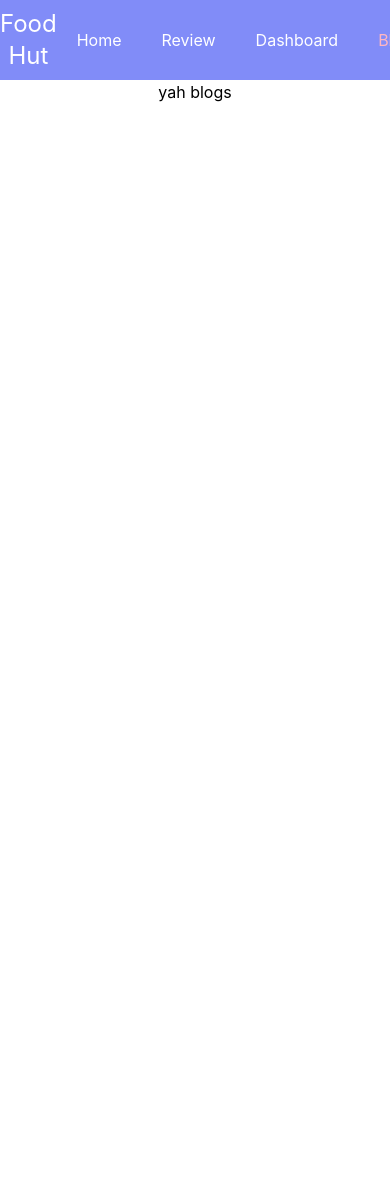
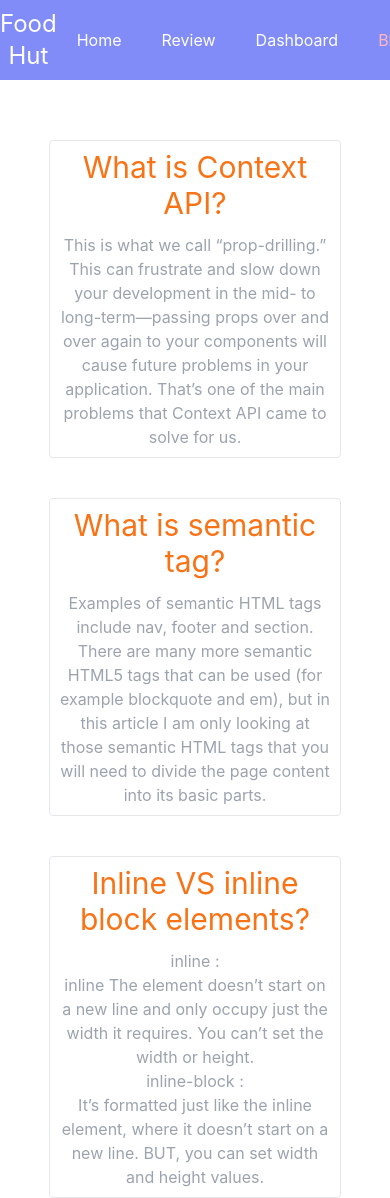
Before and after one commit to Raselshah/product-analitics, a React (Create React App) app: page /blogs in a window 390 px wide. Shown: the top 1198 px of the page. Before the commit the page ends 844 px from the top, so only its background shows below. Built offline with nearby package versions, Linux system fonts and the light colour scheme.

Commit message:
final responsive and question add

```diff
--- a/src/Components/About/About.js
+++ b/src/Components/About/About.js
@@ -2,8 +2,17 @@ import React from "react";
 
 const About = () => {
   return (
-    <div>
-      <h2>About me</h2>
+    <div className="h-[80vh] w-3/4 m-auto flex justify-center items-center">
+      <div className="border border-emerald-300">
+        <h2 className="text-2xl text-green-400 p-4">
+          Hello there! <br />
+          My name is Rasel and i develop a website
+        </h2>
+        <p className="mt-10 text-lg p-4 text-gray-400">
+          “Any fool can write code that a computer can understand. Good
+          programmers write code that humans can understand.” – Martin Fowler
+        </p>
+      </div>
     </div>
   );
 };
--- a/src/Components/Blogs/Blogs.js
+++ b/src/Components/Blogs/Blogs.js
@@ -1,11 +1,44 @@
-import React from 'react';
+import React from "react";
 
 const Blogs = () => {
-    return (
-        <div>
-            <h2>yah blogs</h2>
-        </div>
-    );
+  return (
+    <div className="grid grid-cols-1 md:grid-cols-2 lg:grid-cols-3 w-3/4 m-auto mt-10 gap-5">
+      <div className="mt-5 text-gray-400 border rounded p-2">
+        <h2 className="text-orange-500 text-3xl mb-3">What is Context API?</h2>
+        <p>
+          This is what we call “prop-drilling.” This can frustrate and slow down
+          your development in the mid- to long-term—passing props over and over
+          again to your components will cause future problems in your
+          application. That’s one of the main problems that Context API came to
+          solve for us.
+        </p>
+      </div>
+      <div className="mt-5 text-gray-400 border rounded p-2">
+        <h2 className="text-orange-500 text-3xl mb-3">What is semantic tag?</h2>
+        <p>
+          Examples of semantic HTML tags include nav, footer and section. There
+          are many more semantic HTML5 tags that can be used (for example
+          blockquote and em), but in this article I am only looking at those
+          semantic HTML tags that you will need to divide the page content into
+          its basic parts.
+        </p>
+      </div>
+      <div className="mt-5 text-gray-400 border rounded p-2">
+        <h2 className="text-orange-500 text-3xl mb-3">
+          Inline VS inline block elements?
+        </h2>
+        <p>
+          inline : <br />
+          inline The element doesn’t start on a new line and only occupy just
+          the width it requires. You can’t set the width or height.
+          <br />
+          inline-block : <br />
+          It’s formatted just like the inline element, where it doesn’t start on
+          a new line. BUT, you can set width and height values.
+        </p>
+      </div>
+    </div>
+  );
 };
 
 export default Blogs;
--- a/src/Components/CardFood/CardFood.js
+++ b/src/Components/CardFood/CardFood.js
@@ -4,7 +4,7 @@ const CardFood = ({ product }) => {
   const { name, picture, rating, comment } = product;
   return (
     <>
-      <div className="border rounded p-2">
+      <div className="border rounded p-2 text-left">
         <p className="flex justify-start items-center">
           Rating : <small>{rating} </small> star
         </p>
--- a/src/Components/Dashboard/Dashboard.js
+++ b/src/Components/Dashboard/Dashboard.js
@@ -23,42 +23,42 @@ const Dashboard = () => {
     {
       month: "Mar",
       investment: 100000,
-      sell: 241,
+      sell: 2441,
       revenue: 10401,
     },
     {
       month: "Apr",
       investment: 200000,
-      sell: 423,
+      sell: 4423,
       revenue: 24500,
     },
     {
       month: "May",
       investment: 500000,
-      sell: 726,
+      sell: 7246,
       revenue: 67010,
     },
     {
       month: "Jun",
       investment: 500000,
-      sell: 529,
+      sell: 5219,
       revenue: 40405,
     },
     {
       month: "Jul",
       investment: 600000,
-      sell: 601,
+      sell: 6011,
       revenue: 50900,
     },
     {
       month: "Aug",
       investment: 700000,
-      sell: 670,
+      sell: 6170,
       revenue: 61000,
     },
   ];
   return (
-    <div className="grid grid-cols-1 md:grid-cols-2 mt-10 m-auto">
+    <div className="grid grid-cols-1 md:grid-cols-2 mt-10 w-5/6 m-auto">
       <div className="mb-10">
         <LineChart width={400} height={400} data={data}>
           <Line type="monotone" dataKey="sell" stroke="#8884d8"></Line>
@@ -70,7 +70,7 @@ const Dashboard = () => {
       </div>
 
       <div className="mb-10">
-        <BarChart width={500} height={400} data={data}>
+        <BarChart width={400} height={400} data={data}>
           <CartesianGrid strokeDasharray="3 3" />
           <XAxis dataKey="month" />
           <YAxis />
@@ -82,7 +82,7 @@ const Dashboard = () => {
       </div>
 
       <div className="mb-10">
-        <RadarChart outerRadius={90} width={500} height={250} data={data}>
+        <RadarChart outerRadius={90} width={400} height={250} data={data}>
           <PolarGrid />
           <PolarAngleAxis dataKey="month" />
           <PolarRadiusAxis angle={30} domain={[0, 150]} />
@@ -106,7 +106,7 @@ const Dashboard = () => {
       </div>
 
       <div className="mb-10">
-        <ComposedChart width={500} height={250} data={data}>
+        <ComposedChart width={400} height={250} data={data}>
           <XAxis dataKey="month" />
           <YAxis />
           <Tooltip />
@@ -119,7 +119,7 @@ const Dashboard = () => {
             stroke="#8884d8"
           />
           <Bar dataKey="investment" barSize={20} fill="#413ea0" />
-          <Line type="monotone" dataKey="revenue" stroke="#ff7300" />
+          <Line type="monotone" dataKey="sell" stroke="#ff7300" />
         </ComposedChart>
       </div>
     </div>
--- a/src/Components/Home/Home.js
+++ b/src/Components/Home/Home.js
@@ -14,8 +14,8 @@ const Home = () => {
 
   return (
     <>
-      <div className="grid justify-center items-center grid-cols-1 md:grid-cols-2">
-        <div className="">
+      <div className="grid justify-center items-center grid-cols-1 md:grid-cols-2 w-3/4 m-auto">
+        <div className="text-left">
           <h2 className="text-orange-500 mb-5 text-5xl">
             Hey are you food lover
           </h2>
@@ -23,10 +23,11 @@ const Home = () => {
             Please Order your favorite foods
           </h2>
           <p className="text-lg text-gray-500 mt-5">
-            Lorem ipsum dolor sit amet consectetur adipisicing elit. Sint animi
-            impedit quis nam numquam quaerat distinctio libero at corrupti
-            eveniet non iste repellat itaque sed, assumenda officiis, commodi
-            ipsum nemo!
+            While it may not be the most popular dining brand in the country,
+            the King is still a top choice for many. Those Whoppers are still as
+            tasty as ever, especially if you go for the Impossible Whopper. Want
+            to chow down on more juicy hamburgers? Here's where you can get The
+            Absolute Best Burger in Every State.
           </p>
           <button className="py-3 px-6 rounded text-white bg-indigo-400 mt-5">
             Love With Food
@@ -44,7 +45,7 @@ const Home = () => {
         Customer Review ( {products.length} )
       </h2>
       <div className="grid md:grid-cols-3 mb-5 gap-6 w-3/4 m-auto">
-        {products.map((product) => (
+        {products.slice(0, 3).map((product) => (
           <CardFood key={product.id} product={product}></CardFood>
         ))}
       </div>
```
Also changed, not shown: public/FoodData.json (+7 -7 lines).
